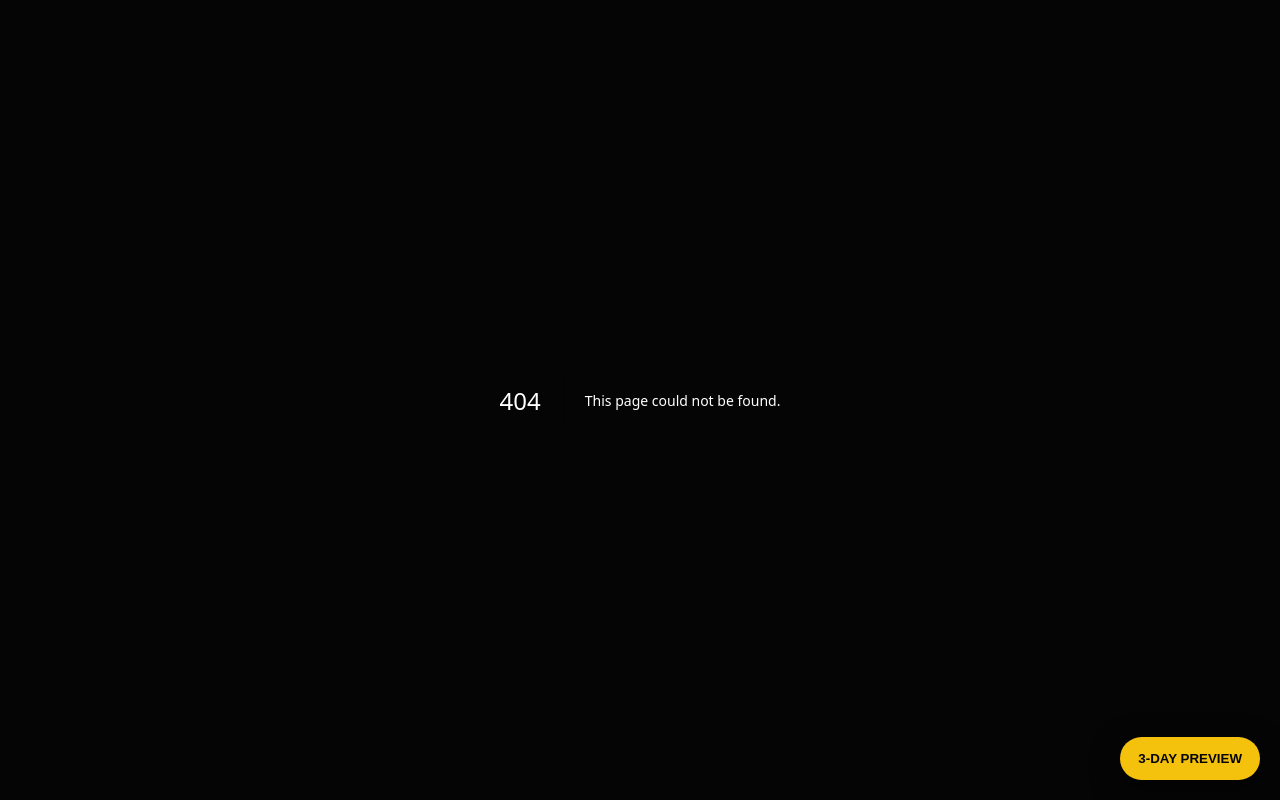
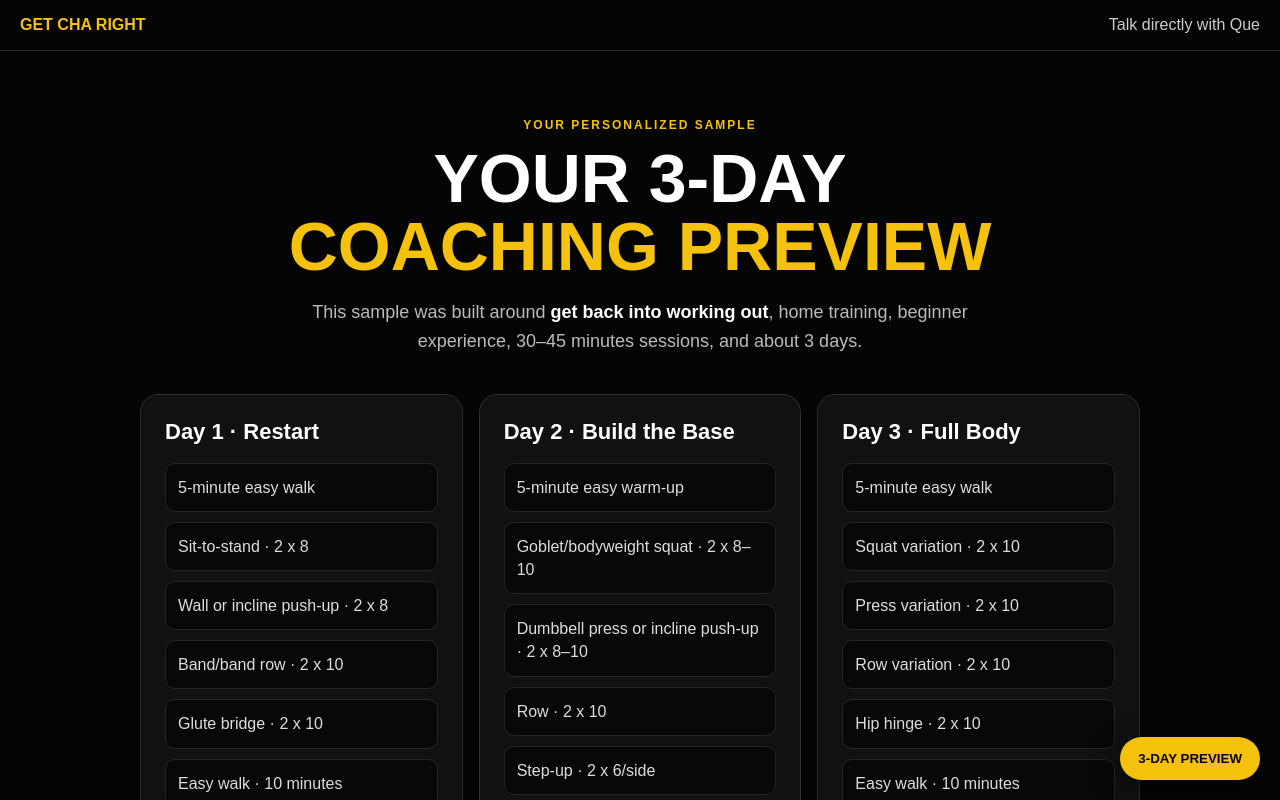
Before and after one commit to quehometech-cell/QueElite, a Next.js app: page /starter-kit/preview in a window 1280 px wide. Before the commit this address had no page. Shown: the top 800 px of the page. Built offline with nearby package versions, Linux system fonts and the light colour scheme.

Commit message:
Add real personalized 3-day preview

```diff
--- /dev/null
+++ b/app/starter-kit/preview/page.jsx
@@ -0,0 +1,94 @@
+"use client";
+
+import { useSearchParams } from "next/navigation";
+
+const PLAN = {
+  "Lose weight / body fat": [
+    ["Day 1 · Full Body + Core",["Goblet squat or bodyweight squat · 3 x 10–12","Push-up or machine chest press · 3 x 8–12","One-arm row or cable row · 3 x 10/side","Romanian deadlift · 3 x 10","Dead bug · 3 x 8/side","10-minute brisk walk"]],
+    ["Day 2 · Conditioning + Strength",["Reverse lunge · 3 x 8/side","Shoulder press · 3 x 10","Lat pulldown or band pulldown · 3 x 10–12","Glute bridge · 3 x 12–15","Farmer carry · 4 x 30 seconds","10–15 minutes easy/moderate cardio"]],
+    ["Day 3 · Full Body + Core",["Step-up · 3 x 8/side","Incline push-up or dumbbell press · 3 x 10","Seated row or dumbbell row · 3 x 10","Hip hinge or kettlebell deadlift · 3 x 10","Plank · 3 x 20–40 seconds","10-minute easy walk"]]
+  ],
+  "Build muscle": [
+    ["Day 1 · Upper Body",["Dumbbell or machine press · 3 x 8–12","Row variation · 3 x 8–12","Shoulder press · 3 x 8–12","Lat pulldown or assisted pull-up · 3 x 8–12","Biceps curl · 2 x 10–15","Triceps pressdown or extension · 2 x 10–15"]],
+    ["Day 2 · Lower Body",["Squat or leg press · 3 x 8–12","Romanian deadlift · 3 x 8–12","Reverse lunge · 3 x 8/side","Leg curl or sliding leg curl · 3 x 10–15","Calf raise · 3 x 12–15","Dead bug · 2 x 8/side"]],
+    ["Day 3 · Full Body",["Goblet squat · 3 x 10","Dumbbell press · 3 x 10","One-arm row · 3 x 10/side","Hip thrust or glute bridge · 3 x 10–15","Lateral raise · 2 x 12–15","Farmer carry · 3 x 30 seconds"]]
+  ],
+  "Gain healthy weight & size": [
+    ["Day 1 · Full Body Strength",["Squat or leg press · 3 x 8–10","Press variation · 3 x 8–10","Row variation · 3 x 8–10","Romanian deadlift · 3 x 8–10","Curl · 2 x 10–12","Plank · 2 x 30 seconds"]],
+    ["Day 2 · Upper Body",["Dumbbell press · 3 x 8–12","Lat pulldown · 3 x 8–12","Shoulder press · 3 x 8–12","Seated row · 3 x 8–12","Lateral raise · 2 x 12–15","Triceps extension · 2 x 10–15"]],
+    ["Day 3 · Lower Body",["Squat or leg press · 3 x 8–12","Hip thrust · 3 x 8–12","Reverse lunge · 3 x 8/side","Leg curl · 3 x 10–15","Calf raise · 3 x 12–15","Dead bug · 2 x 8/side"]]
+  ],
+  "Get stronger": [
+    ["Day 1 · Squat + Push",["Squat or leg press · 4 x 5–8","Bench press or push-up · 4 x 5–8","Row variation · 3 x 6–10","Romanian deadlift · 3 x 6–8","Plank · 3 x 30 seconds"]],
+    ["Day 2 · Hinge + Pull",["Deadlift or kettlebell deadlift · 4 x 4–6","Overhead press · 4 x 5–8","Lat pulldown or assisted pull-up · 3 x 6–10","Split squat · 3 x 6/side","Farmer carry · 4 x 30 seconds"]],
+    ["Day 3 · Full Body",["Goblet/front squat · 3 x 6–8","Incline press · 3 x 6–10","Cable/dumbbell row · 3 x 6–10","Hip thrust · 3 x 8–10","Carry or controlled core work · 3 rounds"]]
+  ],
+  "Improve endurance / conditioning": [
+    ["Day 1 · Full Body Circuit",["Squat · 3 x 10","Push-up · 3 x 8–12","Row · 3 x 10","Reverse lunge · 3 x 8/side","March or step-up · 3 x 60 seconds","Finish with 10 minutes easy cardio"]],
+    ["Day 2 · Cardio + Strength",["5-minute easy warm-up","Step-up · 3 x 10/side","Shoulder press · 3 x 10","Hip hinge · 3 x 10","Farmer carry · 4 x 30 seconds","15–20 minutes steady cardio"]],
+    ["Day 3 · Full Body Intervals",["Squat · 3 x 10","Incline push-up · 3 x 10","Row · 3 x 10","Glute bridge · 3 x 15","March/step-up · 6 x 45 seconds","5–10-minute easy cooldown"]]
+  ],
+  "Move better / feel less stiff": [
+    ["Day 1 · Strength + Mobility",["5-minute easy walk","Squat to comfortable depth · 3 x 8","Row · 3 x 10","Glute bridge · 3 x 12","Wall slide · 2 x 10","Dead bug · 2 x 8/side"]],
+    ["Day 2 · Movement + Core",["5-minute easy walk","Reverse lunge or supported split squat · 3 x 8/side","Press variation · 3 x 10","Hip hinge · 3 x 10","Bird dog · 2 x 8/side","Easy walk · 10 minutes"]],
+    ["Day 3 · Full Body Flow",["Sit-to-stand · 3 x 10","Row · 3 x 10","Step-up · 3 x 8/side","Glute bridge · 3 x 12","Controlled plank · 2 x 20–30 seconds","5–10-minute easy walk"]]
+  ],
+  "Get back into working out": [
+    ["Day 1 · Restart",["5-minute easy walk","Sit-to-stand · 2 x 8","Wall or incline push-up · 2 x 8","Band/cable row · 2 x 10","Glute bridge · 2 x 10","Easy walk · 10 minutes"]],
+    ["Day 2 · Build the Base",["5-minute easy warm-up","Goblet/bodyweight squat · 2 x 8–10","Dumbbell press or incline push-up · 2 x 8–10","Row · 2 x 10","Step-up · 2 x 6/side","Dead bug · 2 x 6/side"]],
+    ["Day 3 · Full Body",["5-minute easy walk","Squat variation · 2 x 10","Press variation · 2 x 10","Row variation · 2 x 10","Hip hinge · 2 x 10","Easy walk · 10 minutes"]]
+  ]
+};
+
+function adjustPlan(plan, location, experience, length) {
+  const homeOnly = location === "Home";
+  const short = length === "20–30 minutes";
+  return plan.map(([title, exercises]) => [
+    title,
+    exercises.map((x) => {
+      let v = x;
+      if (homeOnly) v = v.replaceAll("machine chest press","floor press or push-up").replaceAll("leg press","backpack squat").replaceAll("cable row","band row").replaceAll("lat pulldown","band pulldown").replaceAll("cable/dumbbell row","dumbbell or band row");
+      if (experience === "Beginner") v = v.replaceAll("4 x","2 x").replaceAll("3 x","2 x");
+      return v;
+    }).slice(0, short ? 5 : exercises.length)
+  ]);
+}
+
+export default function PreviewPage(){
+  const params=useSearchParams();
+  const goal=params.get("goal") || "Get back into working out";
+  const location=params.get("location") || "Home";
+  const experience=params.get("experience") || "Beginner";
+  const length=params.get("length") || "30–45 minutes";
+  const days=params.get("days") || "3 days";
+  const plan=adjustPlan(PLAN[goal] || PLAN["Get back into working out"],location,experience,length);
+
+  return <main style={{minHeight:"100vh",background:"#050505",color:"#fff",fontFamily:"Arial,sans-serif",paddingBottom:90}}>
+    <nav style={{padding:"16px 20px",borderBottom:"1px solid #222",display:"flex",justifyContent:"space-between",gap:12,flexWrap:"wrap"}}>
+      <a href="/" style={{color:"#F4C20D",fontWeight:900,textDecoration:"none"}}>GET CHA RIGHT</a>
+      <a href="/contact" style={{color:"#ccc",textDecoration:"none"}}>Talk directly with Que</a>
+    </nav>
+    <section style={{maxWidth:1000,margin:"0 auto",padding:"55px 20px"}}>
+      <div style={{textAlign:"center"}}>
+        <p style={{color:"#F4C20D",fontWeight:900,letterSpacing:2,fontSize:12}}>YOUR PERSONALIZED SAMPLE</p>
+        <h1 style={{fontSize:"clamp(38px,7vw,68px)",lineHeight:1,margin:"8px 0 18px"}}>YOUR 3-DAY<br/><span style={{color:"#F4C20D"}}>COACHING PREVIEW</span></h1>
+        <p style={{color:"#bbb",fontSize:18,lineHeight:1.6,maxWidth:720,margin:"0 auto"}}>This sample was built around <strong style={{color:"#fff"}}>{goal.toLowerCase()}</strong>, {location.toLowerCase()} training, {experience.toLowerCase()} experience, {length.toLowerCase()} sessions, and about {days.toLowerCase()}.</p>
+      </div>
+      <div style={{display:"grid",gridTemplateColumns:"repeat(auto-fit,minmax(260px,1fr))",gap:16,marginTop:38}}>
+        {plan.map(([title,items])=><article key={title} style={{background:"#111",border:"1px solid #2d2d2d",borderRadius:18,padding:24}}>
+          <h2 style={{margin:"0 0 18px",fontSize:22}}>{title}</h2>
+          <div style={{display:"grid",gap:10}}>{items.map((x,i)=><div key={i} style={{background:"#080808",border:"1px solid #242424",borderRadius:10,padding:12,color:"#ddd",lineHeight:1.45}}>{x}</div>)}</div>
+        </article>)}
+      </div>
+      <section style={{background:"#F4C20D",color:"#050505",borderRadius:18,padding:"30px 24px",marginTop:28,textAlign:"center"}}>
+        <h2 style={{margin:"0 0 10px"}}>Like the structure?</h2>
+        <p style={{maxWidth:650,margin:"0 auto 20px",lineHeight:1.6}}>Full coaching goes beyond a sample. I build your plan around your goals, equipment, schedule, progress, and coaching needs.</p>
+        <div style={{display:"flex",justifyContent:"center",gap:10,flexWrap:"wrap"}}>
+          <a href="https://calendly.com/getcharighttransformations22/free-15-minute-assessment" target="_blank" rel="noopener noreferrer" style={{background:"#050505",color:"#fff",padding:"14px 20px",borderRadius:10,textDecoration:"none",fontWeight:900}}>BOOK FREE ASSESSMENT</a>
+          <a href="/#pricing" style={{background:"#fff",color:"#050505",padding:"14px 20px",borderRadius:10,textDecoration:"none",fontWeight:900}}>SEE COACHING PLANS</a>
+        </div>
+      </section>
+      <p style={{color:"#666",fontSize:12,lineHeight:1.5,textAlign:"center",marginTop:25}}>This is a general coaching sample, not a medical or individualized exercise assessment. Use appropriate form, choose manageable resistance, and stop if an exercise causes pain.</p>
+    </section>
+  </main>;
+}
```
